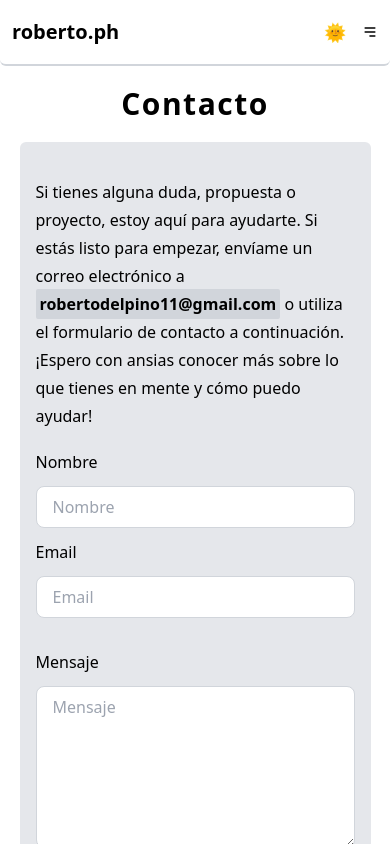
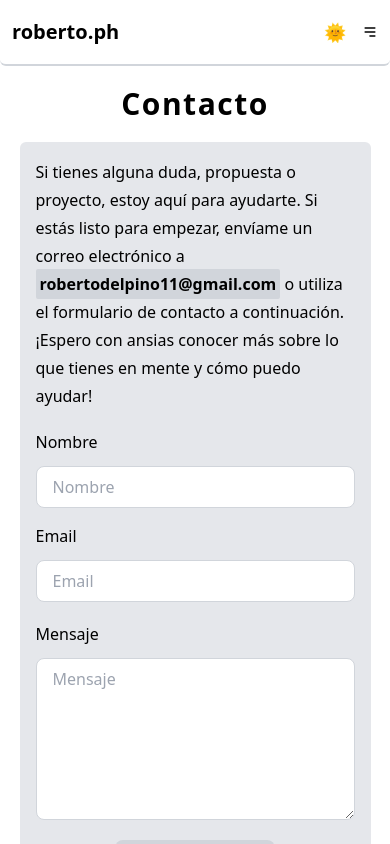
Before and after one commit to RobertoDelPino/React-Portfolio, a React (Vite) app: page /contact in a window 390 px wide. Shown: the top 844 px of the page. Built offline with nearby package versions, Linux system fonts and the light colour scheme.

Commit message:
improve design

```diff
--- a/src/pages/Contact/Contact.tsx
+++ b/src/pages/Contact/Contact.tsx
@@ -34,11 +34,11 @@ const Contact = () => {
 
   return (
     <section id="contact" className="max-w-screen-xl dark:text-white text-black mb-5 h-full min-h-[95%] md:mx-auto flex flex-col lg:flex-grow ">
-        <h2 className="text-3xl text-center mt-5 mb-5 font-bold tracking-wider">Contacto</h2>
+        <h2 className="text-3xl text-center my-5 font-bold tracking-wider">Contacto</h2>
 
         <section className="flex flex-wrap flex-row gap-10 justify-center w-full  ">
             <form onSubmit={submitForm} className="flex flex-col space-y-5 w-[90%] lg:w-[50%] dark:bg-transparent bg-gray-200 p-4 rounded-md">
-                <p className="mt-5 leading-7 dark:text-white text-black">
+                <p className="leading-7 dark:text-white text-black">
                     Si tienes alguna duda, propuesta o proyecto, estoy aquí para ayudarte. Si
                     estás listo para empezar, envíame un correo electrónico a  <strong className=" bg-gray-300 hover:bg-gray-400 p-1 rounded-sm text-black"><a href="mailto:robertodelpino11@gmail.com">robertodelpino11@gmail.com</a></strong> o utiliza
                     el formulario de contacto a continuación. ¡Espero con ansias conocer más sobre lo que tienes
@@ -58,7 +58,7 @@ const Contact = () => {
                             className="input-field px-4 py-2 rounded-lg border border-gray-300 focus:outline-none focus:ring-2 focus:ring-[#c0b2a2] text-black"
                         />
                     </article>
-                    <article className="flex flex-col w-[100%] lg:w-[49%]">
+                    <article className="flex flex-col w-[100%] lg:w-[49%] mt-1 md:mt-0">
                         <label htmlFor="email" className="dark:text-white text-black mb-3">Email</label>
                         <input
                             name="email"
@@ -72,8 +72,8 @@ const Contact = () => {
                         />
                     </article>
                 </section>
-                <section className="flex flex-col">
-                    <label htmlFor="message" className="dark:text-white text-black my-3">Mensaje</label>
+                <section className="flex flex-col space-y-0">
+                    <label htmlFor="message" className="dark:text-white text-black mb-3">Mensaje</label>
                     <textarea
                         name="message"
                         id="message"
```
